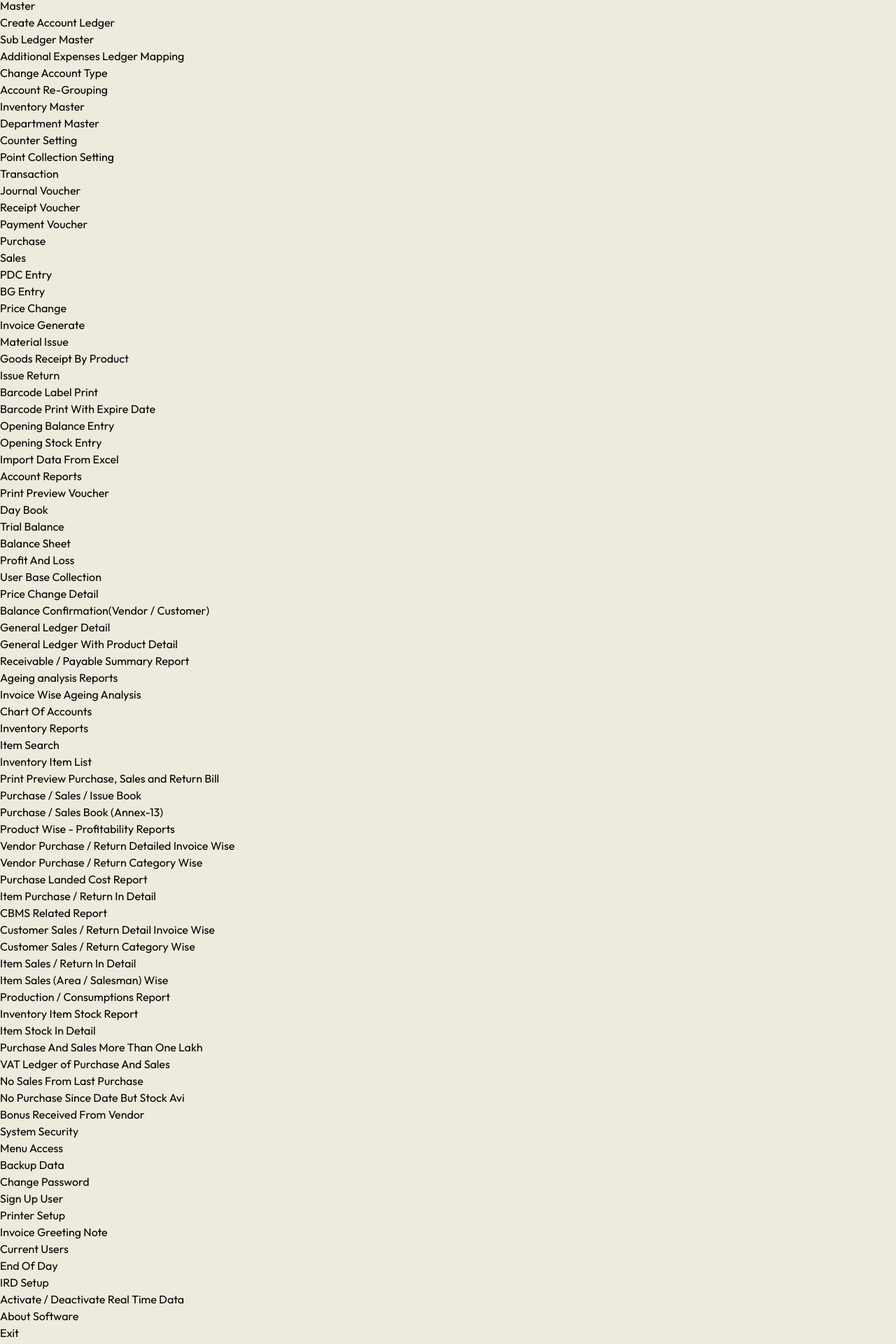
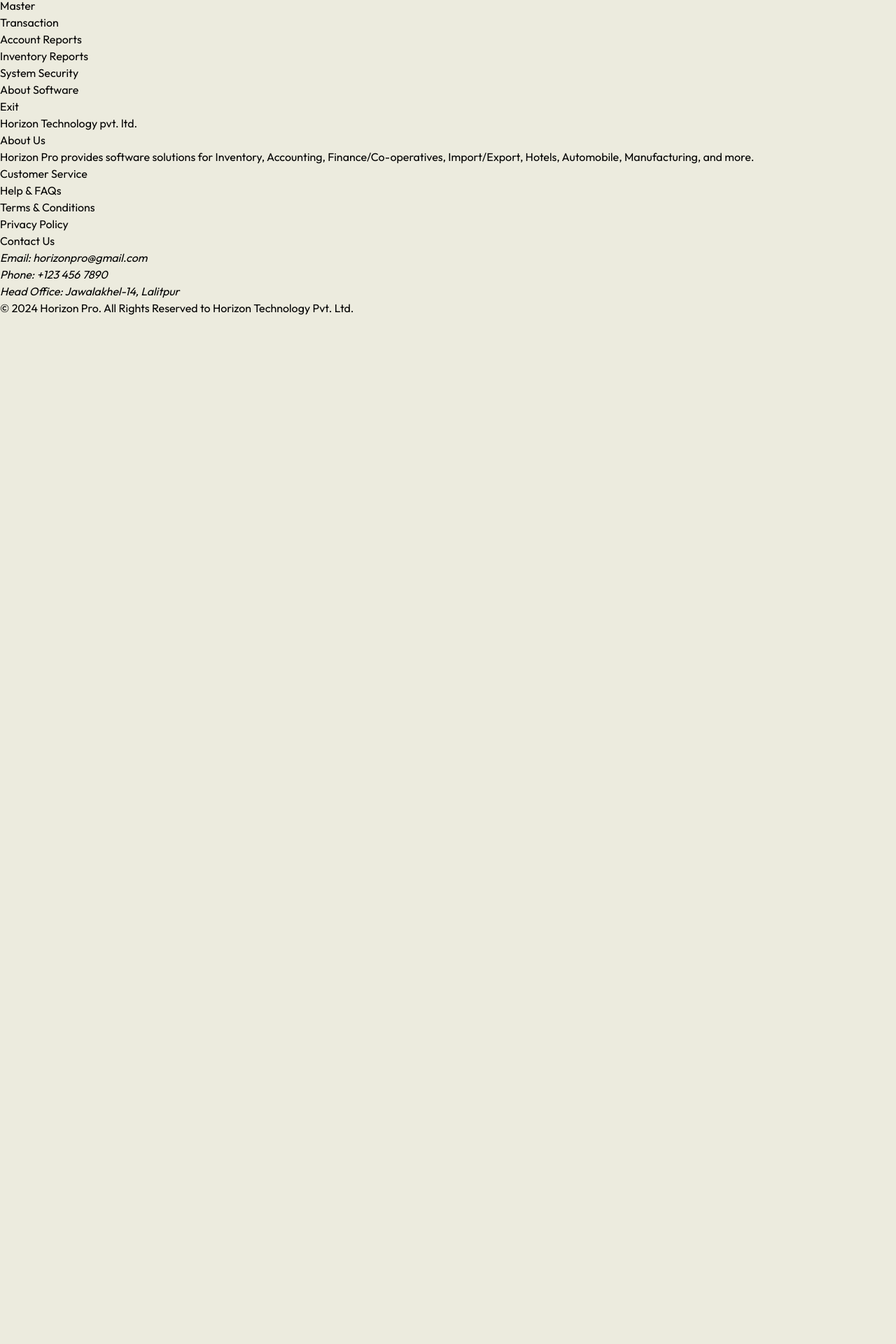
Before and after one commit to Birat121/Horizon_tech, a React (Vite) app in the folder frontend/inventory/: page / in a window 1280 px wide. Shown: the part 52-1972 px from the top of the page at 70% size. After the commit the page ends 800 px from the top, so only its background shows below. Built offline with nearby package versions, Linux system fonts and the light colour scheme.

Commit message:
onClick Navbar Update

```diff
--- a/frontend/inventory/src/components/Navbar/Navbar.jsx
+++ b/frontend/inventory/src/components/Navbar/Navbar.jsx
@@ -1,6 +1,6 @@
 import React from 'react';
-import { Link } from 'react-router-dom';
-import { useState } from 'react';
+import { Link, useLocation} from 'react-router-dom';
+import { useState, useEffect } from 'react';
 import 'font-awesome/css/font-awesome.min.css';
 
 
@@ -8,9 +8,15 @@
 
 const Navbar = () => {
 
-  const[isOpen, setIsOpen] = useState(false);
+  const[isOpen, setIsOpen] = useState(false); //Use Mobile Menu
+  const [activeDropdown, setActiveDropdown] = useState(null); // Active dropdown state
+
   const toggle = () => {
     setIsOpen(!isOpen);
+  };
+
+  const toggleDropdown = (menuName) => {
+    setActiveDropdown(activeDropdown === menuName ? null : menuName);
   };
 
   return (
@@ -34,13 +40,14 @@
           className={`lg:flex flex-col lg:flex-row  lg:space-x-6 ${isOpen ? 'block' : 'hidden'} lg:block`}
         >
           <li className="group relative">
-            <Link
-              to="/master"
-              className="text-xl hover:text-gray-300 transition duration-300"
+          <button
+              onClick={() => toggleDropdown('master')}
+              className="text-xl hover:text-gray-300 transition duration-300 focus:outline-none"
             >
               Master
-            </Link>
+            </button>
             {/* Dropdown Example */}
+            {activeDropdown === 'master' && (
             <ul className="absolute left-0 hidden mt-2 w-48 bg-white text-black shadow-lg group-hover:block">
               <li className="px-4 py-2 hover:bg-gray-100">
                 <Link to="/master/suboption1">Create Account Ledger</Link>
@@ -70,14 +77,16 @@
                 <Link to="/master/suboption9">Point Collection Setting</Link>
               </li>
             </ul>
+            )}
           </li>
           <li className='group relative'>
-            <Link
-              to="/transaction"
-              className="text-xl hover:text-gray-300 transition duration-300"
+          <button
+              onClick={() => toggleDropdown('transaction')}
+              className="text-xl hover:text-gray-300 transition duration-300 focus:outline-none"
             >
               Transaction
-            </Link>
+            </button>
+            {activeDropdown === 'transaction' && (
             <ul className="absolute left-0 hidden mt-2 w-56 bg-white text-black shadow-lg group-hover:block">
               <li className="px-4 py-2 hover:bg-gray-100">
                 <Link to="/master/suboption1">Journal Voucher</Link>
@@ -132,15 +141,17 @@
               </li>
 
             </ul>
+            )}
           </li>
 
           <li className='group relative'>
-            <Link
-              to="/accountreports"
-              className="text-xl hover:text-gray-300 transition duration-300"
+          <button
+              onClick={() => toggleDropdown('activereports')}
+              className="text-xl hover:text-gray-300 transition duration-300 focus:outline-none"
             >
               Account Reports
-            </Link>
+            </button>
+            {activeDropdown === 'activereports' && (
             <ul className="absolute left-0 hidden mt-2 w-64 bg-white text-black shadow-lg group-hover:block">
               <li className="px-4 py-2 hover:bg-gray-100">
                 <Link to="/master/suboption1">Print Preview Voucher</Link>
@@ -187,14 +198,16 @@
 
 
             </ul>
+            )}
           </li>
             <li className="group relative">
-            <Link
-                to="/inventoryreports"
-                className="text-xl hover:text-gray-300 transition duration-300"
+            <button
+              onClick={() => toggleDropdown('inventoryreport')}
+              className="text-xl hover:text-gray-300 transition duration-300 focus:outline-none"
             >
-            Inventory Reports
-            </Link>
+              Inventory Reports
+            </button>
+            {activeDropdown === 'inventoryreport' && (
             <ul className="absolute left-0 hidden mt-2 w-96 bg-white text-black shadow-lg group-hover:block">
             {[
                 { path: "/inventoryreports/suboption1", label: "Item Search" },
@@ -232,14 +245,16 @@
             </li>
           ))}
         </ul>
+         )}
         </li>
           <li className="group relative">
-            <Link
-              to="/systemsecurity"
-              className="text-xl hover:text-gray-300 transition duration-300"
+          <button
+              onClick={() => toggleDropdown('systemsecurity')}
+              className="text-xl hover:text-gray-300 transition duration-300 focus:outline-none"
             >
               System Security
-            </Link>
+            </button>
+            {activeDropdown === 'systemsecurity' && (
             <ul className="absolute left-0 hidden mt-2 w-80 bg-white text-black shadow-lg group-hover:block">
             {[
               {path:"/systemsecurity/suboptions1",label:"Menu Access"},
@@ -272,24 +287,25 @@
               </li>
             ))}
             </ul>
+            )}
           </li>
 
 
           <li>
-            <Link
-              to="/about"
-              className="text-xl hover:text-gray-300 transition duration-300"
+          <button
+              onClick={() => toggleDropdown('aboutsoftware')}
+              className="text-xl hover:text-gray-300 transition duration-300 focus:outline-none"
             >
               About Software
-            </Link>
+            </button>
           </li>
           <li>
-            <Link
-              to="/exit"
-              className="text-xl hover:text-gray-300 transition duration-300"
+          <button
+              onClick={() => toggleDropdown('exit')}
+              className="text-xl hover:text-gray-300 transition duration-300 focus:outline-none"
             >
               Exit
-            </Link>
+            </button>
           </li>
         </ul>
       </div>
```
